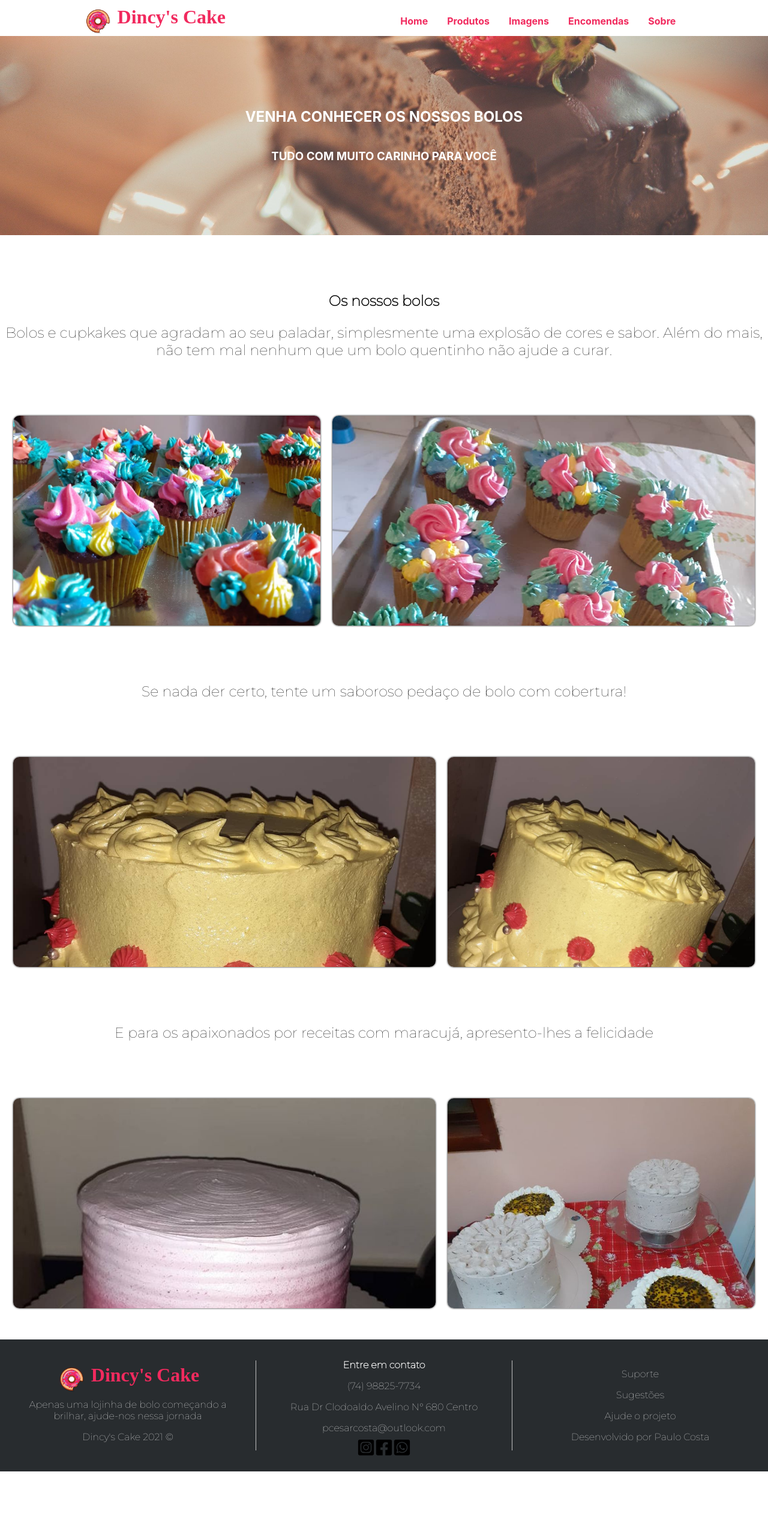
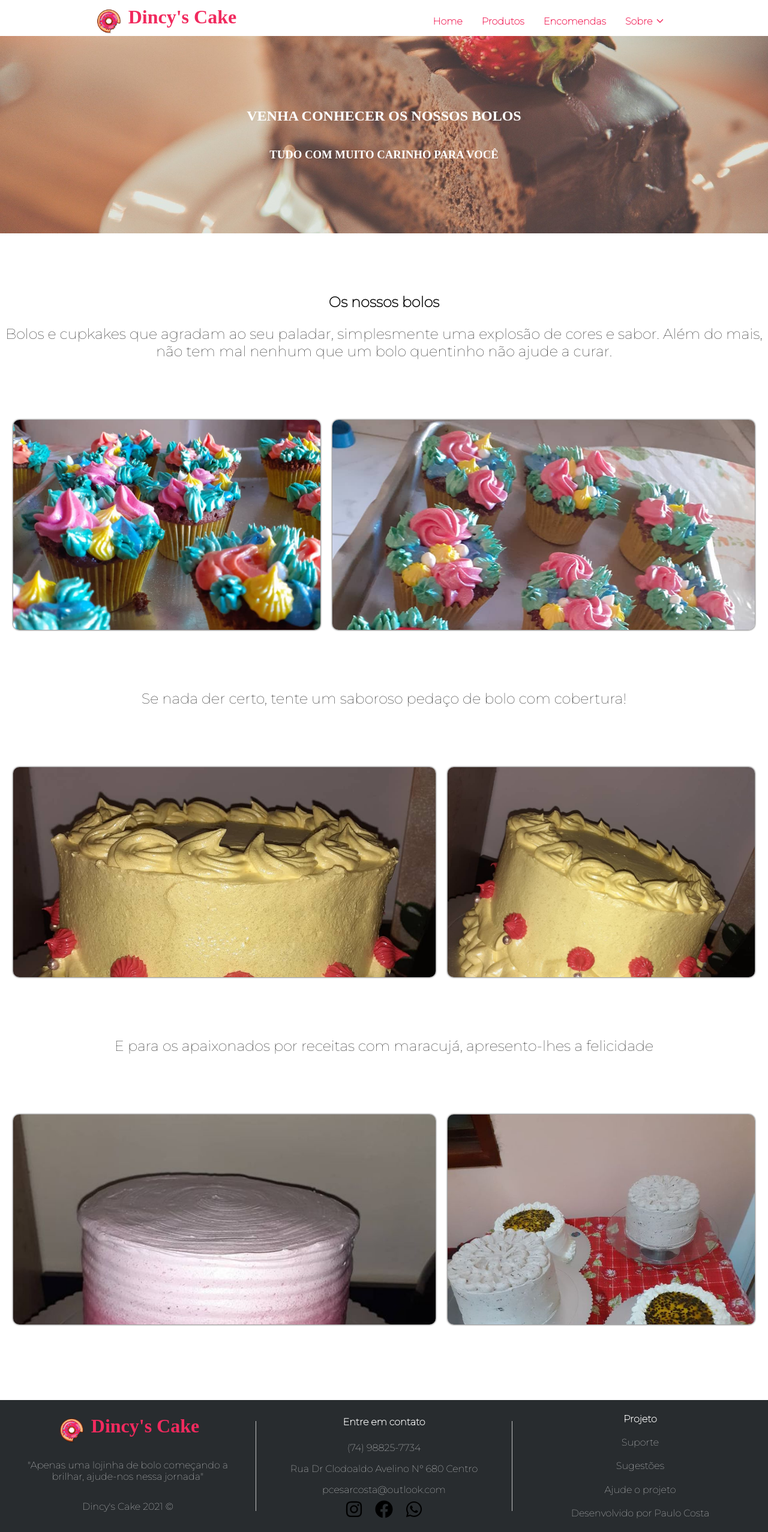
Before and after one commit to paulocost4/dincyscake, a React (Create React App) app: page / in a window 1280 px wide. Shown: the whole page at 60% size. Before the commit the page ends 2453 px from the top, so only its background shows below. Built offline with nearby package versions, Linux system fonts and the light colour scheme; a web font is replaced by a local one.

Commit message:
Navbar com botão sobre que desce uma caixa ao clicar

```diff
--- a/src/App.css
+++ b/src/App.css
@@ -35,8 +35,14 @@
   text-decoration: none;
   color: #f12a5e;
   padding: 16px;
-  font-weight: bold;
+  background-color: transparent;
+  border: 0;
+  font-size: 16px;
+  font-family: 'Montserrat';
+  font-weight: bolder;
 }
+
+
 .navBar{
   display: flex;
   height: inherit;
@@ -78,7 +84,7 @@ body {
   display: flex;
   height: auto;
   width: 100%;
-  margin: 26px 0px;
+  margin: 26px 0px 100px 0px;
   flex-direction: column;
   align-items: center;
   justify-content: center;
@@ -102,6 +108,9 @@ body {
   color: #fff;
   margin: 20px;
   font-weight: bolder;
+  text-align: center;
+  font-family: cursive;
+
 }
 .banner button{
   padding: 10px 20px;
@@ -154,8 +163,7 @@ body {
   font-size: x-large;
 }
 .textoSeçao{
-  margin-top: 45px;
-  margin-bottom: 45px;
+  margin: 50px auto
 }
 
 .footer{
@@ -169,7 +177,7 @@ body {
   display: flex;
   height: 200px;
   align-items: center;
-  justify-content: center;
+  justify-content: space-evenly;
   flex-direction: column;
 
   padding: 10px;
@@ -210,6 +218,8 @@ body {
   height: 30px;
   width: 30px;
   color: #000;
+  margin: 0 10px 0 10px;
+  /* f12a5e */
 }
 .areaContatos{
   display: flex;
@@ -245,3 +255,24 @@ body {
     height: 1px;
   }
 }
+.arrowSobre{
+  margin-left: 5px;
+}
+
+.popUpSobre{
+  display: none;
+  position: absolute;
+  top: 60px;
+  right: 0px;
+  height: auto;
+  width: 200px;
+  background-color: snow;
+  border-radius: 5px;
+  box-shadow: 0 0 5px 0px #282c2f;
+  padding: 10px;
+}
+
+.popUpSobre a{
+  color: #000;
+  text-decoration: none;
+}
--- a/src/App.js
+++ b/src/App.js
@@ -13,7 +13,8 @@ import cake6 from './images/cake6.jpg'
 // import { FontAwesomeIcon } from '@fortawesome/react-fontawesome';
 
 
-import { FaInstagramSquare, FaFacebookSquare, FaWhatsappSquare } from "react-icons/fa";
+import { FaInstagram, FaFacebook, FaWhatsapp } from "react-icons/fa";
+import { IoIosArrowDown } from "react-icons/io";
 
 function TextoDaSeçao(props){
   return(
@@ -48,6 +49,27 @@ function Logo(){
   )
 }
 
+function popUp(){
+  let posiçaoDoSobre = document.querySelector("#root > div > div > nav > button").getBoundingClientRect()
+  let popUp = document.querySelector("#root > div > div > nav > div")
+  if(popUp.style.display==='none' || popUp.style.display===''){
+    let novaEsquerda = posiçaoDoSobre.left - 63.945 //diminui pela metade da largura do popUp para conseguir centralizar com o SOBRE
+    popUp.style.top = `${posiçaoDoSobre.bottom}px`
+
+    // Entre 955 e 700 e em qualquer valor abaixo de 561 , usar right= 0px
+    popUp.style.left = `${novaEsquerda}px`
+    popUp.style.display = 'block'
+    console.log('Abre poPup')
+  }
+  else{
+    popUp.style.display = 'none'
+    console.log('Fecha popPup')
+  }
+  console.log("pop up: ", popUp.style.left, popUp.style.right, popUp.style.top)
+  console.log('posiçaoDoSobre: ', posiçaoDoSobre.left, posiçaoDoSobre.right, posiçaoDoSobre.bottom)
+
+}
+
 function App() {
   return (
 
@@ -57,9 +79,13 @@ function App() {
           <nav className='navBar'>
             <a className='itemNavBar' href="#home">Home</a>
             <a className='itemNavBar' href="#produtos">Produtos</a>
-            <a className='itemNavBar' href="#imagens">Imagens</a>
+            {/* <a className='itemNavBar' href="#imagens">Imagens</a> */}
             <a className='itemNavBar' href="#encomendas">Encomendas</a>
-            <a className='itemNavBar' href="#sobre">Sobre</a>
+            <button className='itemNavBar' href="" onClick={()=>popUp()}>Sobre<IoIosArrowDown className='arrowSobre'/></button>
+            <div className='popUpSobre'>
+              <a href='a ser criado' ><p>A Dincy's Cake</p></a>
+              <a href='a ser criado' ><p>Desenvolvimento do site</p></a>
+            </div>
           </nav>
         </div>
 
@@ -93,7 +119,7 @@ function App() {
 
           <div className='column1'>
             <Logo/>
-            <p>Apenas uma lojinha de bolo começando a brilhar, ajude-nos nessa jornada</p>
+            <p>"Apenas uma lojinha de bolo começando a brilhar, ajude-nos nessa jornada"</p>
             <p>Dincy's Cake { new Date().getFullYear().toString() === '2021' ? '2021' : '2021-' + new Date().getFullYear().toString() } ©</p>
           </div><hr/>
 
@@ -104,14 +130,18 @@ function App() {
                 <p>Rua Dr Clodoaldo Avelino N° 680 Centro</p>
                 <p>pcesarcosta@outlook.com</p>
               <div className='areaIcones'>
-                <FaInstagramSquare className='iconFooter' />
-                <FaFacebookSquare className='iconFooter'/>
-                <FaWhatsappSquare className='iconFooter' />
+                <a target='_blank' href='https://www.instagram.com/dincyscake/' rel="noreferrer" ><FaInstagram className='iconFooter' /></a>
+                <a target='_blank' href='https://www.facebook.com/profile.php?id=100011493946134' rel="noreferrer" ><FaFacebook className='iconFooter'/></a>
+                <a target='_blank' href='https://api.whatsapp.com/send?phone=+55(74)98825-7734' rel="noreferrer" ><FaWhatsapp className='iconFooter' /></a>
+
+
+
               </div>
             </div>
           </div><hr/>
 
           <div className='column3'>
+            <h4>Projeto</h4>
             <a href='#pagina a ser construida' ><p>Suporte</p></a>
             <a href='#pagina a ser construida' ><p>Sugestões</p></a>
             <a href='#pagina a ser construida' ><p>Ajude o projeto</p></a>
```
